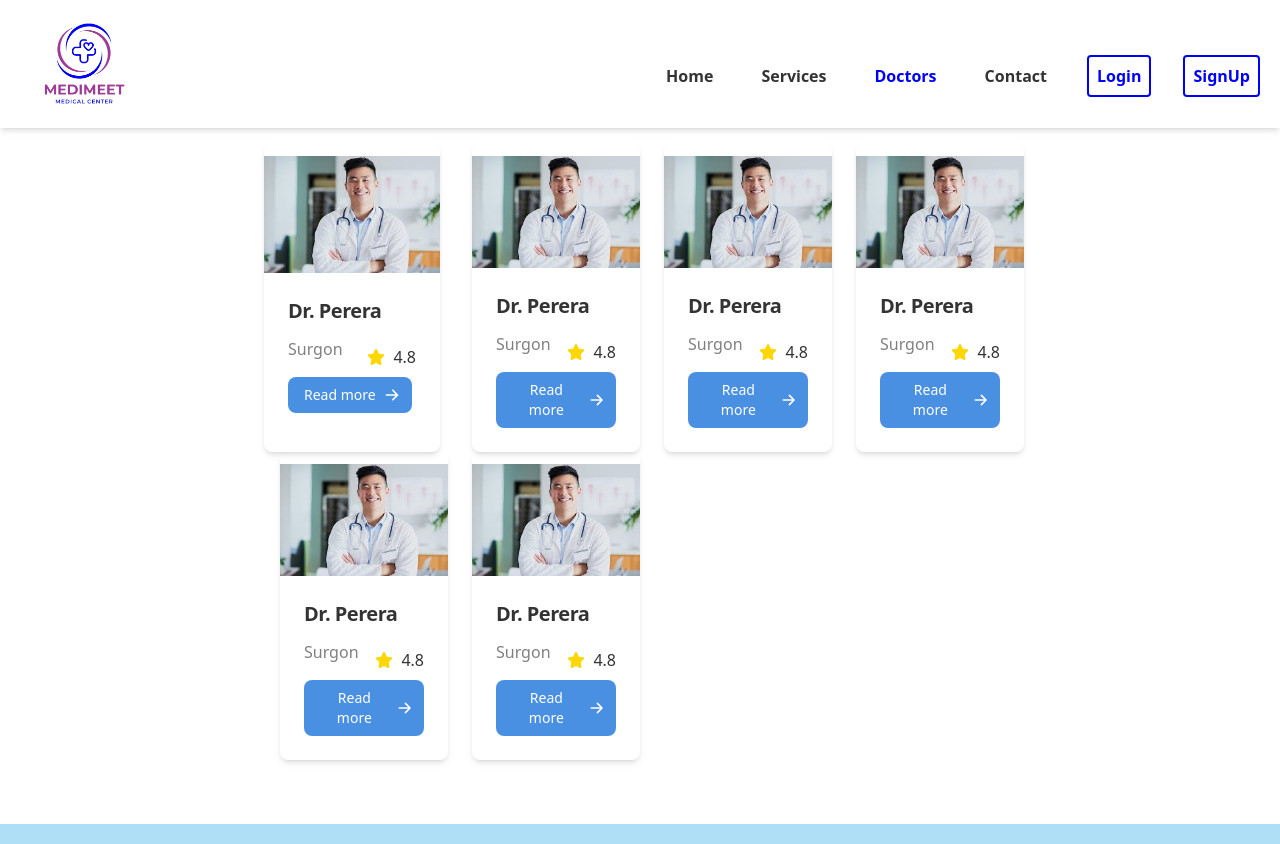
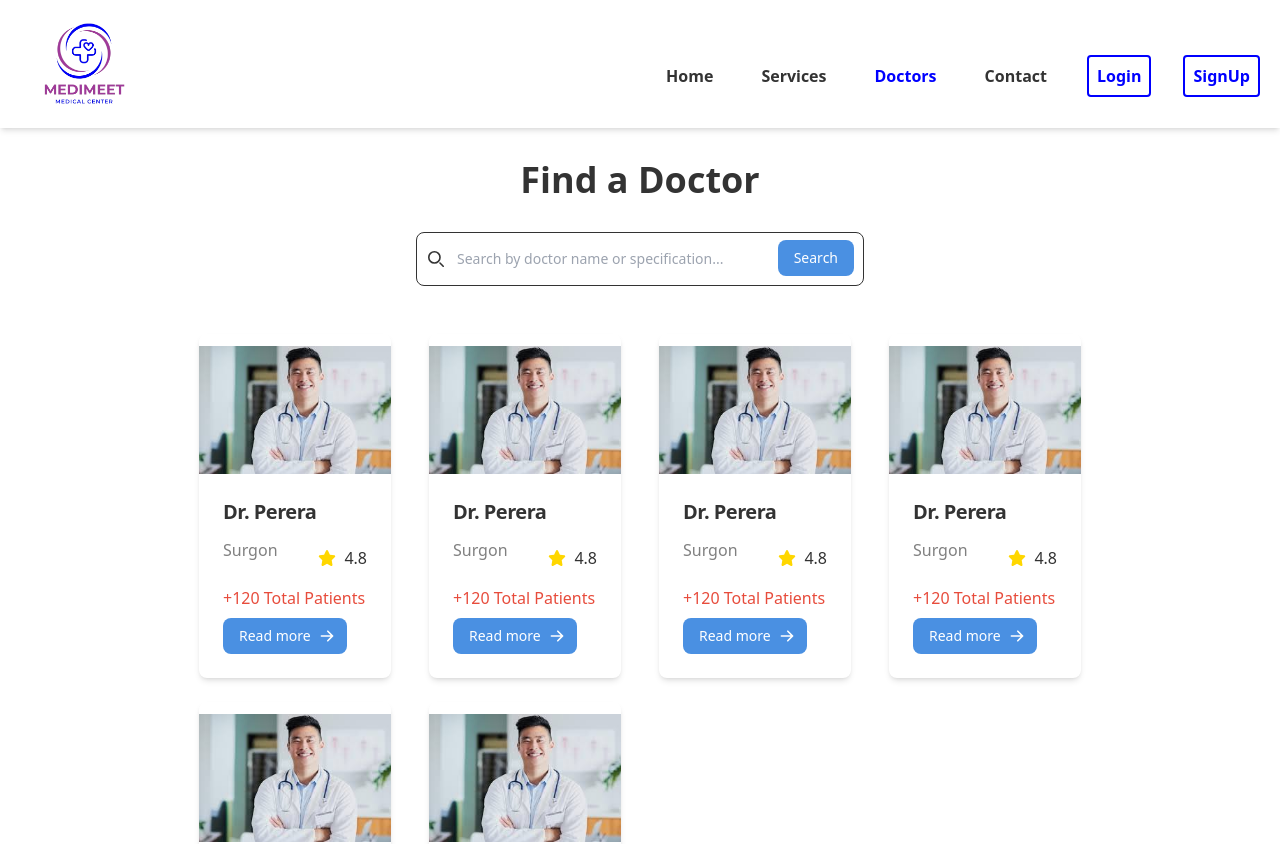
Before and after one commit to nimeshaabesinghe/MediMeet, a React (Vite) app in the folder frontend/: page /doctors in a window 1280 px wide. Shown: the top 844 px of the page. Built offline with nearby package versions, Linux system fonts and the light colour scheme.

Commit message:
added changes

```diff
--- a/frontend/src/App.jsx
+++ b/frontend/src/App.jsx
@@ -1,4 +1,4 @@
-import Layout from "./layout/layout";
+import Layout from "./layout/Layout";
 function App() {
   return (
     <>
--- a/frontend/src/components/doctors/DoctorCard.jsx
+++ b/frontend/src/components/doctors/DoctorCard.jsx
@@ -5,7 +5,7 @@ const DoctorCard = ({ doctor }) => {
   const { name, specialty, avgRating, totalRating, photo, totalPatients } =
     doctor;
   return (
-    <div className="max-w-44 mx-auto">
+    <div className="max-w-48 mx-auto">
       <div className="shadow-md h-full overflow-hidden rounded-lg">
         <div className="flex justify-center mt-3">
           <img className="object-contain" src={photo} alt="doctor image" />
@@ -19,6 +19,7 @@ const DoctorCard = ({ doctor }) => {
               <span className="ml-2">{avgRating}</span>
             </div>
           </div>
+          <div className="text-red py-2">+{totalPatients} Total Patients</div>
           <button className="transition transform hover:scale-105 hover:text-white hover:bg-skyBlue bg-blue text-white focus:ring-4 focus:ring-blue font-medium rounded-lg text-sm px-4 py-2 text-center inline-flex items-center">
             Read more
             <svg
--- a/frontend/src/components/doctors/DoctorList.jsx
+++ b/frontend/src/components/doctors/DoctorList.jsx
@@ -61,11 +61,60 @@ const doctors = [
 
 const DoctorList = () => {
   return (
-    <div className="grid grid-cols-1 sm:grid-cols-2 md:grid-cols-4 md:space-x-6 mx-64">
-      {doctors.map((doctor) => (
-        <DoctorCard key={doctor.id} doctor={doctor} />
-      ))}
-    </div>
+    <>
+      <div>
+        <h1 className="text-3xl md:text-4xl font-semibold text-darkGray my-8 text-center">
+          Find a Doctor
+        </h1>
+        <div>
+          <form class="max-w-md mx-auto">
+            <label
+              for="default-search"
+              class="mb-2 text-sm font-medium text-lightGray sr-only"
+            >
+              Search
+            </label>
+            <div class="relative">
+              <div class="absolute inset-y-0 start-0 flex items-center ps-3 pointer-events-none">
+                <svg
+                  class="w-4 h-4 text-gray-500 dark:text-gray-400"
+                  aria-hidden="true"
+                  xmlns="http://www.w3.org/2000/svg"
+                  fill="none"
+                  viewBox="0 0 20 20"
+                >
+                  <path
+                    stroke="currentColor"
+                    stroke-linecap="round"
+                    stroke-linejoin="round"
+                    stroke-width="2"
+                    d="m19 19-4-4m0-7A7 7 0 1 1 1 8a7 7 0 0 1 14 0Z"
+                  />
+                </svg>
+              </div>
+              <input
+                type="search"
+                id="default-search"
+                class="block w-full p-4 ps-10 text-sm text-gray-900 border border-gray-300 rounded-lg bg-gray-50 focus:ring-blue-500 focus:border-blue-500 dark:bg-gray-700 dark:border-gray-600 dark:placeholder-gray-400 dark:text-white dark:focus:ring-blue-500 dark:focus:border-blue-500"
+                placeholder="Search by doctor name or specification..."
+                required
+              />
+              <button
+                type="submit"
+                class="text-white absolute end-2.5 bottom-2.5 bg-blue hover:bg-purple focus:ring-4 focus:outline-none focus:ring-blue-300 font-medium rounded-lg text-sm px-4 py-2 transition transform ease-in-out"
+              >
+                Search
+              </button>
+            </div>
+          </form>
+        </div>
+      </div>
+      <div className="grid grid-cols-1 sm:grid-cols-2 md:grid-cols-4 gap-6 px-4 sm:px-8 md:px-12 lg:px-16 mx-32 mt-12">
+        {doctors.map((doctor) => (
+          <DoctorCard key={doctor.id} doctor={doctor} />
+        ))}
+      </div>
+    </>
   );
 };
 
--- a/frontend/src/components/footer/Footer.jsx
+++ b/frontend/src/components/footer/Footer.jsx
@@ -24,8 +24,8 @@ const socialLinks = [
 ];
 const Footer = () => {
   return (
-    <div className="flex md:flex-row flex-col justify-between items-center bg-pastelBlue mt-16 p-8">
-      <div className="flex flex-col-1 items-center">
+    <div className="bg-[#b9b9d0] flex md:flex-row flex-col justify-between items-center mt-16 p-8">
+      <div className=" flex flex-col-1 items-center">
         <div>
           <div className="bg-white rounded-full shadow-sm shrink-0 flex items-center justify-center">
             <img src={logo} alt="logo" className="h-44 object-contain" />
--- a/frontend/src/pages/Home.jsx
+++ b/frontend/src/pages/Home.jsx
@@ -8,7 +8,7 @@ const Home = () => {
       <div className="py-8 px-4 md:px-8">
         <div className="flex flex-col md:flex-row items-center justify-center max-w-full">
           <div className="flex flex-col space-y-6 md:space-y-12 max-w-lg md:max-w-md lg:max-w-lg items-center md:items-start md:pl-12">
-            <h1 className="text-darkGray text-center md:text-left text-2xl md:text-3xl font-semibold font-serif">
+            <h1 className="text-darkGray text-center md:text-left text-2xl md:text-4xl font-semibold">
               Welcome to MediMeet
             </h1>
             <p className="text-lightGray text-center md:text-left text-base md:text-lg">
--- a/frontend/src/pages/Service.jsx
+++ b/frontend/src/pages/Service.jsx
@@ -51,13 +51,13 @@ const Service = () => {
     <section>
       <div className="mb-16 px-4">
         <div className="text-center mx-auto max-w-5xl">
-          <h1 className="text-3xl md:text-4xl font-serif font-bold text-darkGray mb-4">
+          <h1 className="text-3xl md:text-4xl font-semibold text-darkGray my-8">
             Our Medical Services
           </h1>
           <h3 className="text-base md:text-xl text-purple-700 mb-6">
             Comprehensive healthcare solutions tailored for your needs
           </h3>
-          <p className="text-balance text-lightGray leading-relaxed mb-8">
+          <p className=" text-balance text-lightGray leading-relaxed mb-8">
             "Our medical application offers a range of services designed to
             simplify and enhance your healthcare experience. From efficient
             patient management to convenient appointment scheduling,
```
